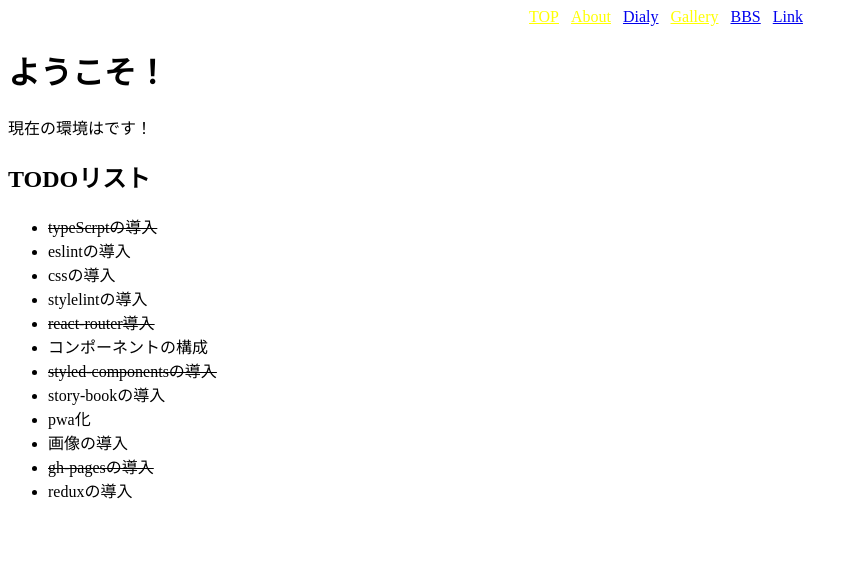
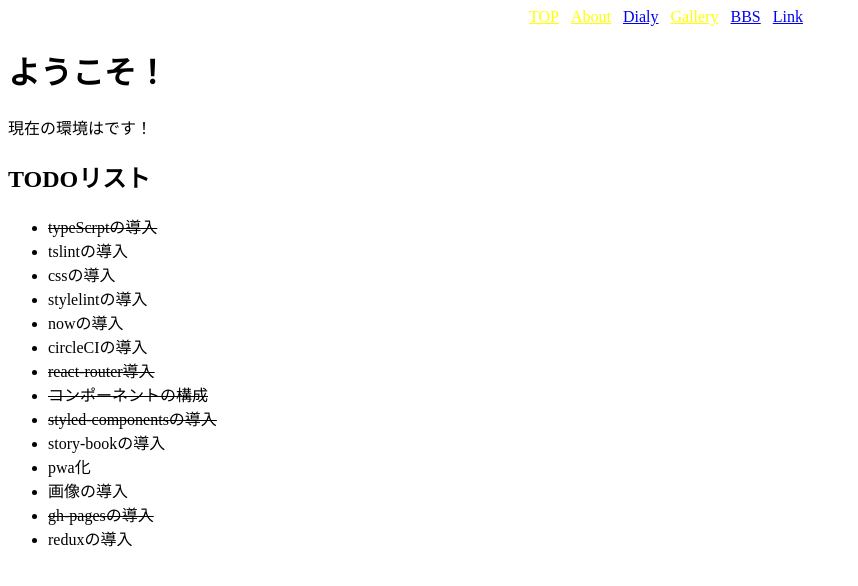
Before and after one commit to kasuyan/homepage, a React app: page / in a window 1280 px wide. Shown: the top 586 px of the page, without its empty margins (0-858 px from the left). Built offline with nearby package versions, Linux system fonts and the light colour scheme.

Commit message:
webpack-serveのhistory-fallbackを追加

```diff
--- a/package.json
+++ b/package.json
@@ -8,7 +8,7 @@
   "license": "MIT",
   "scripts": {
     "build": "webpack",
-    "dev": "webpack-serve --open",
+    "dev": "webpack-serve --config webpack.config.js --open",
     "prod": "NODE_ENV=production webpack && gh-pages -d dist"
   },
   "devDependencies": {
@@ -18,9 +18,11 @@
     "babel-plugin-inline-dotenv": "^1.1.2",
     "babel-preset-env": "^1.7.0",
     "babel-preset-react": "^6.24.1",
+    "connect-history-api-fallback": "^1.5.0",
     "dotenv": "^6.0.0",
     "gh-pages": "^1.2.0",
     "html-webpack-plugin": "^3.2.0",
+    "koa-connect": "^2.0.1",
     "react": "^16.4.1",
     "react-dom": "^16.4.1",
     "react-router-dom": "^4.3.1",
--- a/src/modules/gallery/components/gallerypage/index.tsx
+++ b/src/modules/gallery/components/gallerypage/index.tsx
@@ -5,7 +5,7 @@ class GalleryPage extends React.Component {
   render() {
     return (
       <section>
-        <PageTitle>ギャラリー</PageTitle>
+        <PageTitle>ギャラリー1</PageTitle>
       </section>
     );
   }
--- a/src/modules/home/components/homepage/index.tsx
+++ b/src/modules/home/components/homepage/index.tsx
@@ -6,19 +6,27 @@ class HomePage extends React.Component {
     return (
       <div>
         <h1>ようこそ！</h1>
-        <p>現在の環境は{process.env.HOST}です！</p>
+        <p>
+          現在の環境は
+          {process.env.HOST}
+          です！
+        </p>
         <h2>TODOリスト</h2>
         <ul>
           <li>
             <s>typeScrptの導入</s>
           </li>
-          <li>eslintの導入</li>
+          <li>tslintの導入</li>
           <li>cssの導入</li>
           <li>stylelintの導入</li>
+          <li>nowの導入</li>
+          <li>circleCIの導入</li>
           <li>
             <s>react-router導入</s>
           </li>
-          <li>コンポーネントの構成</li>
+          <li>
+            <s>コンポーネントの構成</s>
+          </li>
           <li>
             <s>styled-componentsの導入</s>
           </li>
--- a/webpack.config.js
+++ b/webpack.config.js
@@ -1,8 +1,10 @@
 const HtmlWebpackPlugin = require("html-webpack-plugin");
+const history = require("connect-history-api-fallback");
+const convert = require("koa-connect");
 const env = require("dotenv").config();
 
 const isProd = process.env.NODE_ENV === "production";
-console.log("process.env.HOST=", process.env.HOST);
+
 // console.log("isProd=", isProd);
 // console.log("process.env.NODE_ENV", process.env.NODE_ENV);
 
@@ -12,6 +14,7 @@ module.exports = {
     module: "./src/index.tsx"
   },
   output: {
+    publicPath: "/",
     path: __dirname + "/dist/",
     filename: isProd ? "./js/main.js" : "js/main.js"
   },
@@ -30,13 +33,14 @@ module.exports = {
       filename: "index.html",
       template: "./public/index.html"
     })
-  ],
-  devServer: {
-    historyApiFallback: true,
-    contentBase: "dist/",
-    watchContentBase: true,
-    inline: true,
-    host: "127.0.0.1",
-    port: 3001
+  ]
+};
+
+module.exports.serve = {
+  content: [__dirname],
+  add: (app, middleware, options) => {
+    const historyOptions = {};
+
+    app.use(convert(history(historyOptions)));
   }
 };
```
Also changed, not shown: 4 other files (tests, documents, lock files or other folders).
